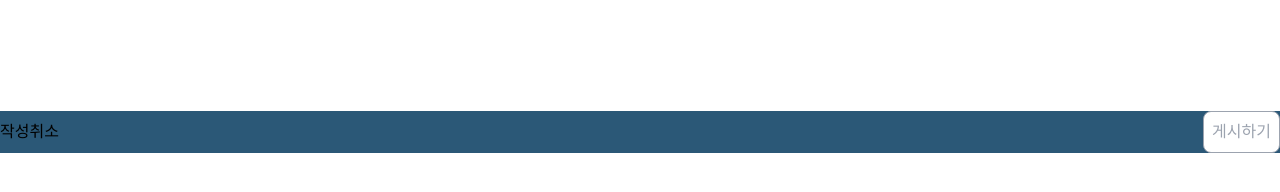
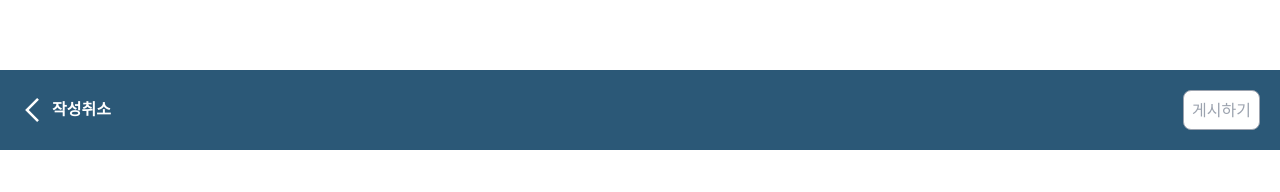
Before and after one commit to team1-booklog/Frontend, a React (Vite) app: page /editor in a window 1280 px wide. Shown: the part 650-842 px from the top of the page. Before the commit the page ends 803 px from the top, so only its background shows below. Built offline with nearby package versions, Linux system fonts and the light colour scheme; no server answers; a web font is replaced by a local one.

Commit message:
[STYLE] - 푸터 위치 고정 + 뒤로가기 버튼에 아이콘 넣기

```diff
--- a/src/components/Editor/Footer.tsx
+++ b/src/components/Editor/Footer.tsx
@@ -1,4 +1,5 @@
 import cn from '../../libs/cn';
+import Back from '../../assets/icons/Back.svg';
 
 interface FooterProps {
   isPostOk: boolean;
@@ -17,8 +18,21 @@ export default function Footer({isPostOk, onPost, onCancel}: FooterProps) {
   };
 
   return (
-    <footer className="bg-[#2B5877] flex justify-between">
-      <button onClick={onCancel}>
+    <footer
+      className={cn(
+        "bg-[#2B5877] flex justify-between p-2 md:p-5 w-full",
+        "fixed bottom-0 left-0 h-[60px] md:h-[80px]"
+      )}
+    >
+      <button
+        onClick={onCancel}
+        className='text-white font-semibold flex items-center'
+      >
+        <img
+          src={Back}
+          alt="Back"
+          className="w-4 md:w-6 h-4 md:h-6 inline mr-2"
+        />
         작성취소
       </button>
       <button
--- a/src/pages/Editor.tsx
+++ b/src/pages/Editor.tsx
@@ -28,7 +28,8 @@ export default function Editor() {
   , [title, context, bookIsbn]);
 
   return (
-    <div>
+    <div className='min-h-screen'>
+      <main className='pb-[80px]'>
         <BookReportHeader
           title={title}
           setTitle={setTitle}
@@ -41,6 +42,7 @@ export default function Editor() {
           context={context}
           setContext={setContext}
         />
+      </main>
       <Footer
         isPostOk={isPostOk}
         onPost={onPost}
```
Also changed, not shown: src/assets/icons/Back.svg. Lines whose indentation alone changed are shown as unchanged.
